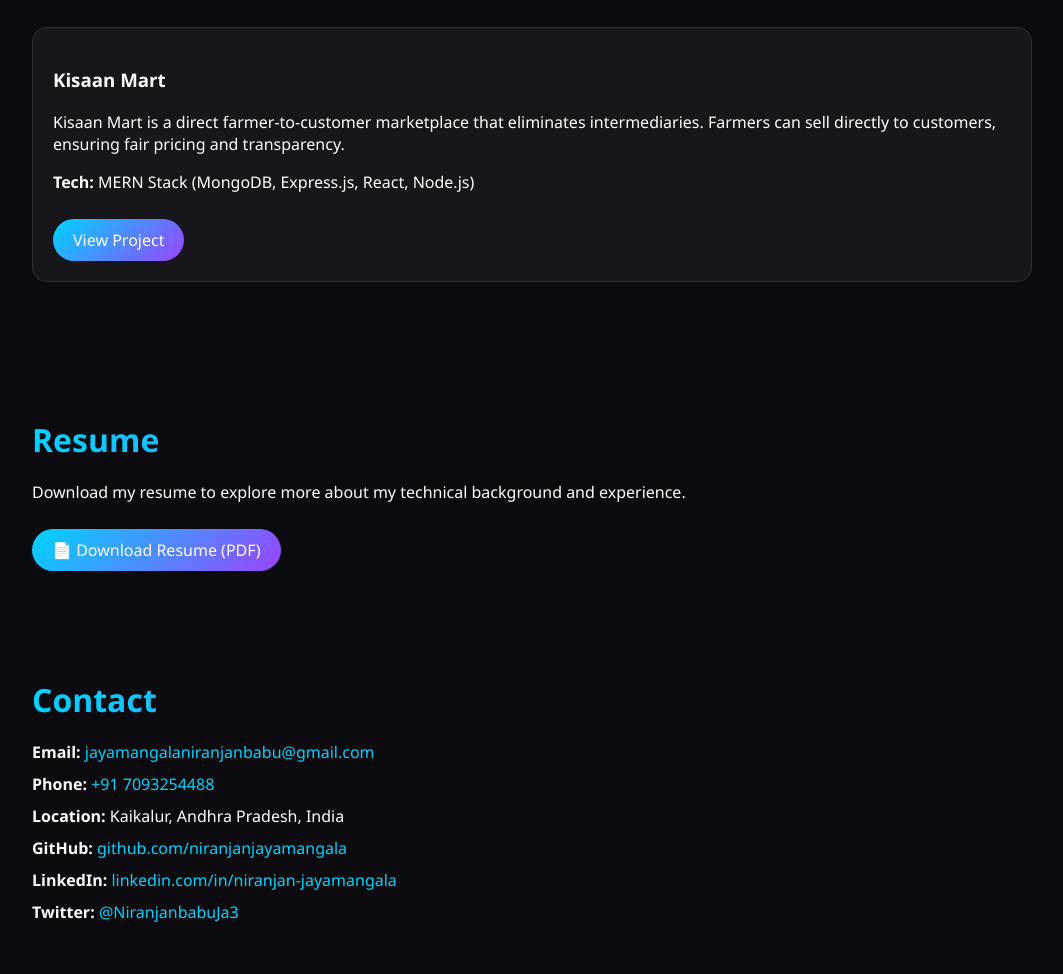
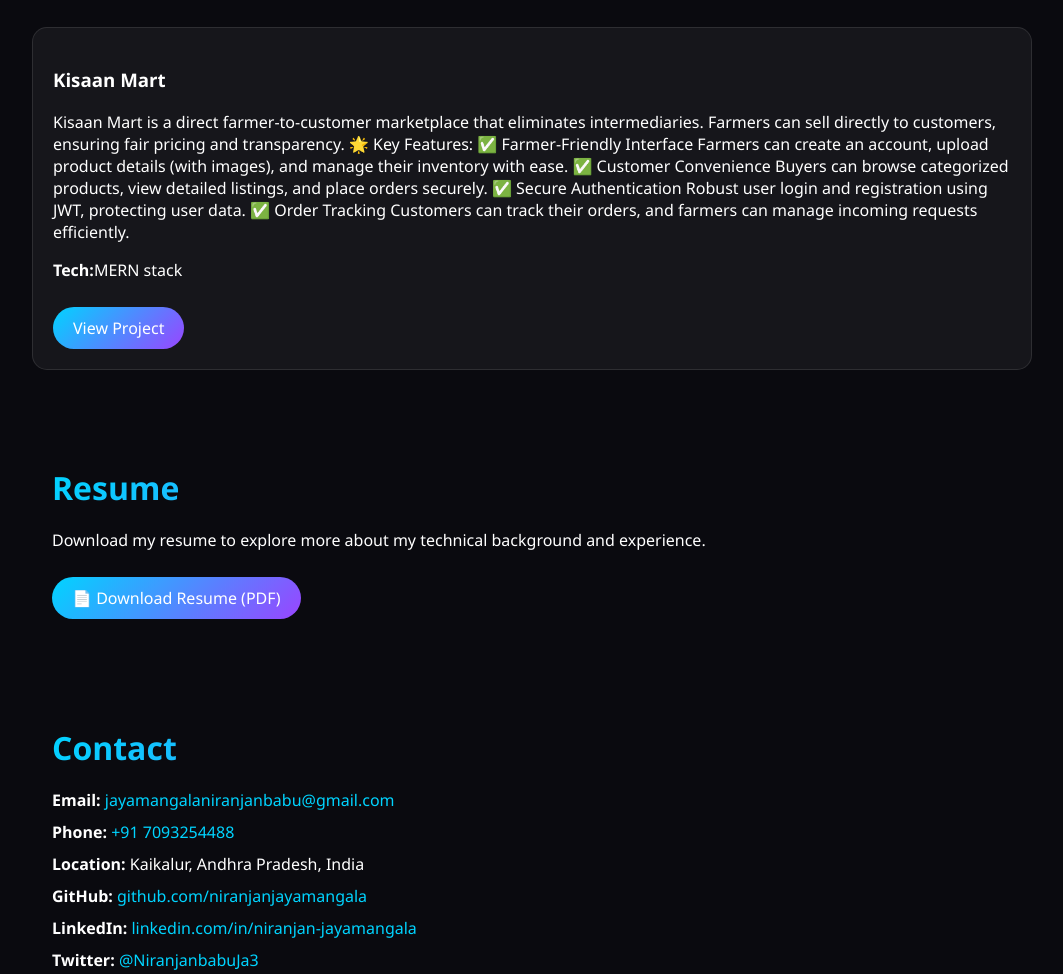
Before and after one commit to niranjanjayamangala/Portfolio, a plain HTML site: page index.html in a window 1280 px wide. Shown: the part 1456-2430 px from the top of the page, without its empty margins (108-1171 px from the left). Drawn offline with Linux system fonts and the light colour scheme.

Commit message:
portfolio

```diff
--- a/index.html
+++ b/index.html
@@ -183,11 +183,24 @@
       <h3>Kisaan Mart</h3>
       <p>
         Kisaan Mart is a direct farmer-to-customer marketplace that eliminates intermediaries. Farmers can sell directly to customers, ensuring fair pricing and transparency.
+        🌟 Key Features:
+✅ Farmer-Friendly Interface
+Farmers can create an account, upload product details (with images), and manage their inventory with ease.
+
+✅ Customer Convenience
+Buyers can browse categorized products, view detailed listings, and place orders securely.
+
+✅ Secure Authentication
+Robust user login and registration using JWT, protecting user data.
+
+✅ Order Tracking
+Customers can track their orders, and farmers can manage incoming requests efficiently.
       </p>
-      <p><strong>Tech:</strong> MERN Stack (MongoDB, Express.js, React, Node.js)</p>
-      <a href="https://github.com/niranjanjayamangala/Kisaan-Mart" class="btn-primary" target="_blank">View Project</a>
+      <p><strong>Tech:</strong>MERN stack</p>
+      <a href="https://kisaan-mart-gilt.vercel.app/" class="btn-primary" target="_blank">View Project</a>
     </div>
-  </section>
+
+
 
   <section id="resume" class="container">
     <h2>Resume</h2>
```
